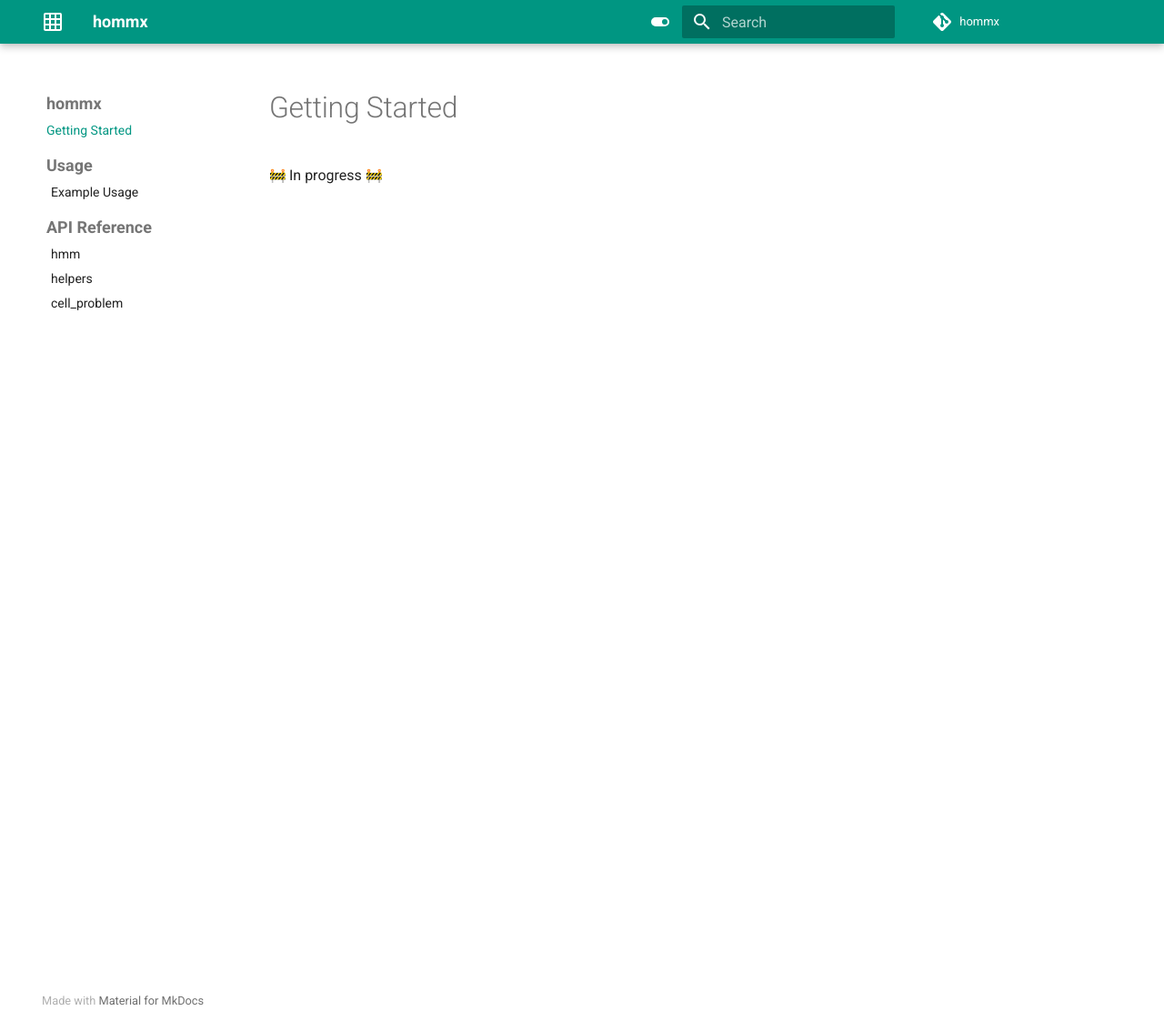
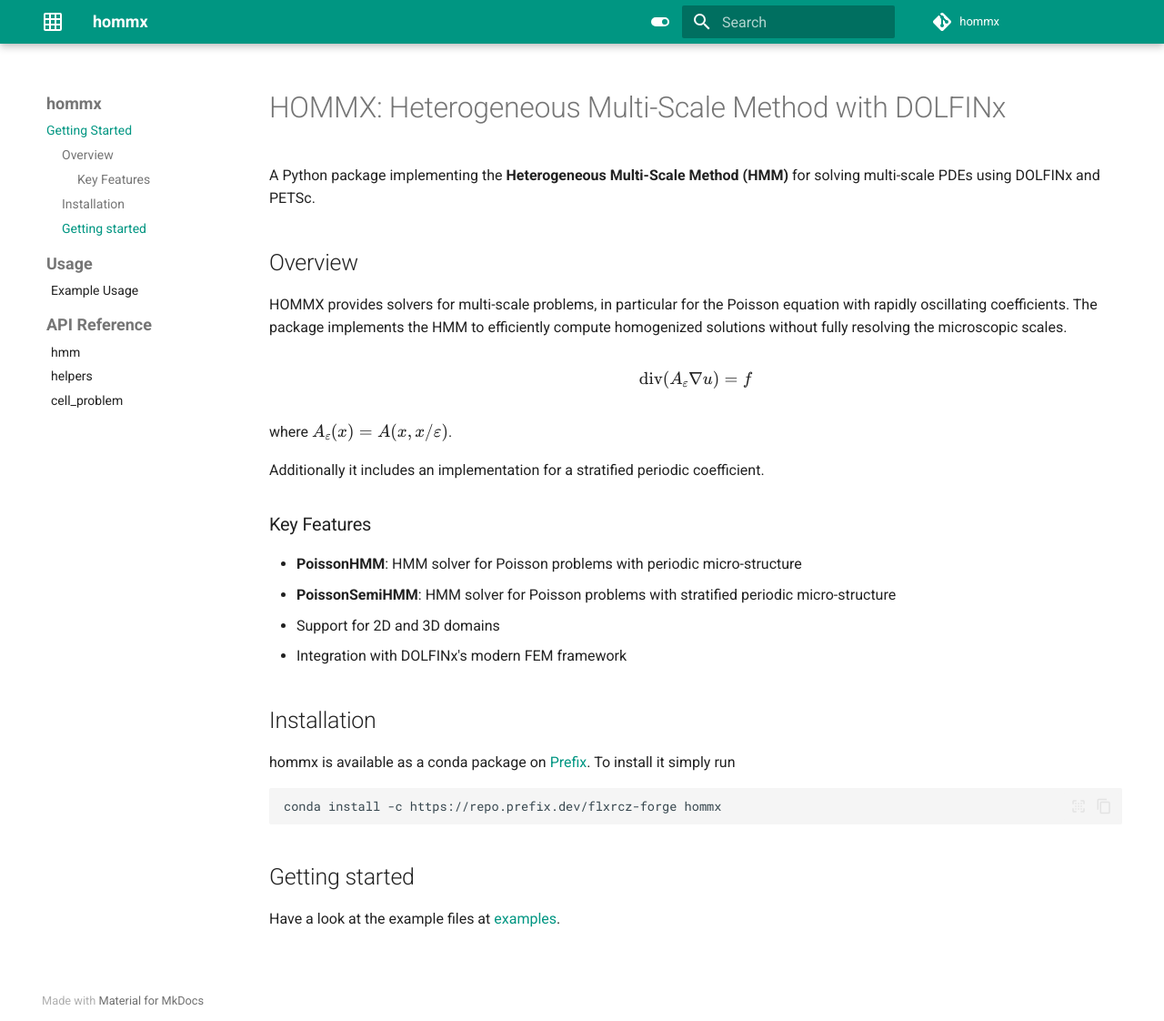
Before and after one commit to flxrcz/hommx, an MkDocs documentation site: the page built from docs/index.md, in a window 1280 px wide and 1122 px high. Shown: the whole window at 91% size. Built offline with MkDocs 1.6.1 and Material for MkDocs 9.7.7, drawn with Linux system fonts in a browser that asks for light colours; emoji names are drawn with the system emoji font; comment, search, counter and statistics services are not loaded.

````diff
--- a/docs/index.md
+++ b/docs/index.md
@@ -1,2 +1,38 @@
-# Getting Started
-:construction: In progress :construction:
+# HOMMX: Heterogeneous Multi-Scale Method with DOLFINx
+
+A Python package implementing the **Heterogeneous Multi-Scale Method (HMM)** for solving multi-scale PDEs using DOLFINx and PETSc.
+
+
+
+## Overview
+
+HOMMX provides solvers for multi-scale problems, in particular for the Poisson equation with rapidly oscillating coefficients. The package implements the HMM to efficiently compute homogenized solutions without fully resolving the microscopic scales.
+
+$$
+\begin{equation}
+    \mathrm{div}(A_\varepsilon\nabla u) = f
+\end{equation}
+$$
+
+where $A_\varepsilon(x) = A(x, x/\varepsilon)$.
+
+Additionally it includes an implementation for a stratified periodic coefficient.
+
+### Key Features
+
+- **PoissonHMM**: HMM solver for Poisson problems with periodic micro-structure
+- **PoissonSemiHMM**: HMM solver for Poisson problems with stratified periodic micro-structure
+- Support for 2D and 3D domains
+- Integration with DOLFINx's modern FEM framework
+
+## Installation
+hommx is available as a conda package on [Prefix]((https://prefix.dev/channels/flxrcz-forge/hommx)).
+To install it simply run
+
+```bash
+conda install -c https://repo.prefix.dev/flxrcz-forge hommx
+```
+
+## Getting started
+
+Have a look at the example files at [examples](https://github.com/flxrcz/hommx/blob/main/examples/hmm.py).
````
Also changed, not shown: README.md (+34 -1 lines).
